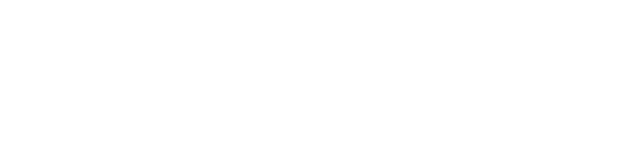
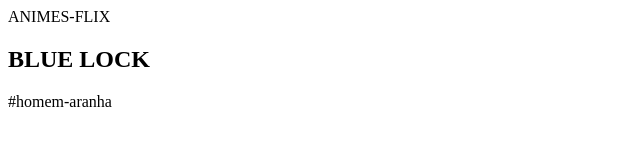
Before and after one commit to maikonmensor863/animesflix, a plain HTML site: page index.html in a window 1280 px wide. Shown: the whole page, without its empty margins (0-640 px from the left). Drawn offline with Linux system fonts and the light colour scheme; a web font is replaced by a local one.

Commit message:
Update index.html

```diff
--- a/index.html
+++ b/index.html
@@ -6,3 +6,13 @@
     <link href="https://fonts.googleapis.com/css2?family=Honk&display=swap" rel="stylesheet">
 
     <title>Animes-flix</title>
+</head>
+
+<body>
+    <header>ANIMES-FLIX</header>
+
+     <section class="chamada">
+        <div class="chamada-texto">
+            <h1>BLUE LOCK</h1>
+            <p>#homem-aranha</p>
+        </div>
```
